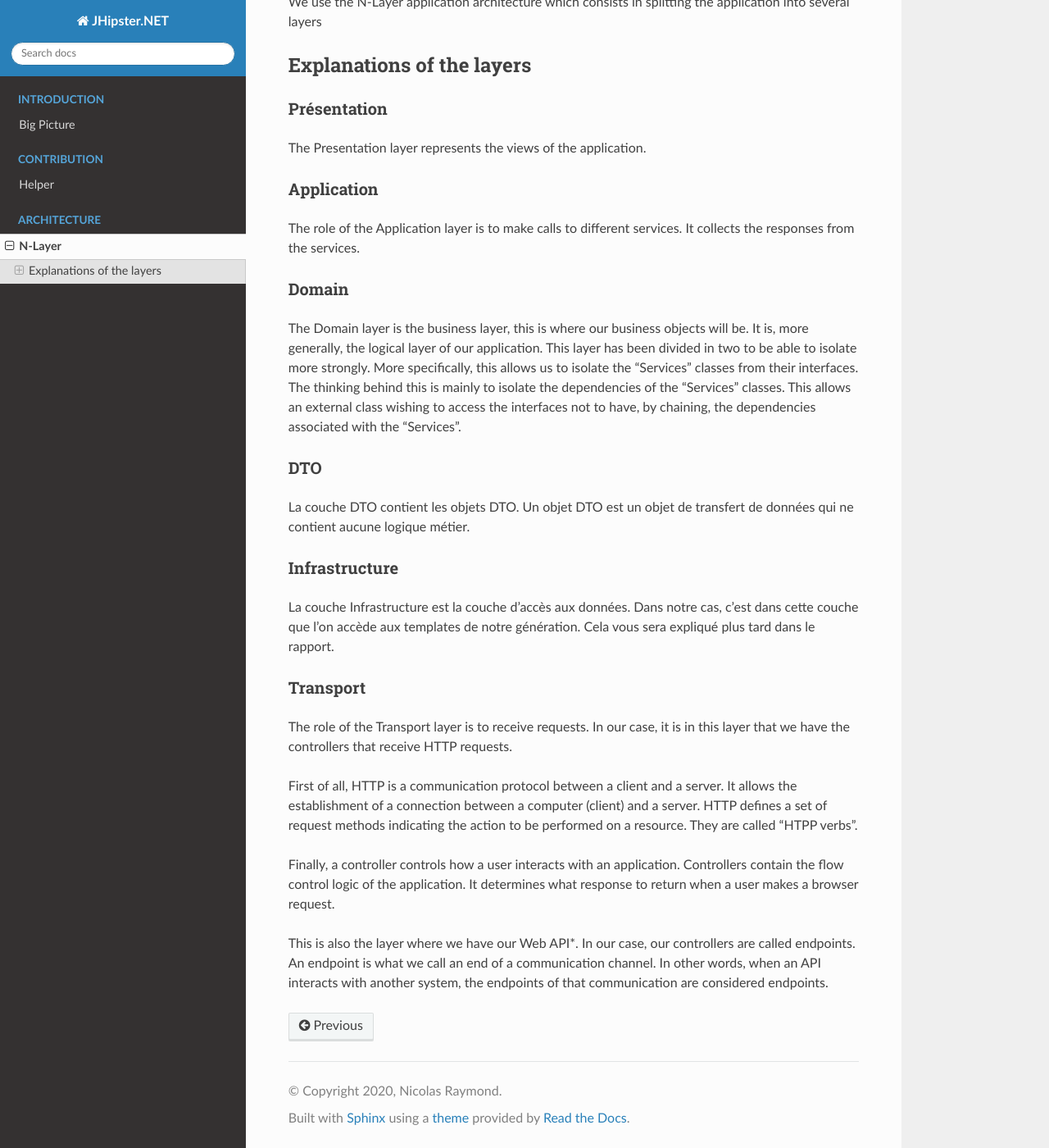
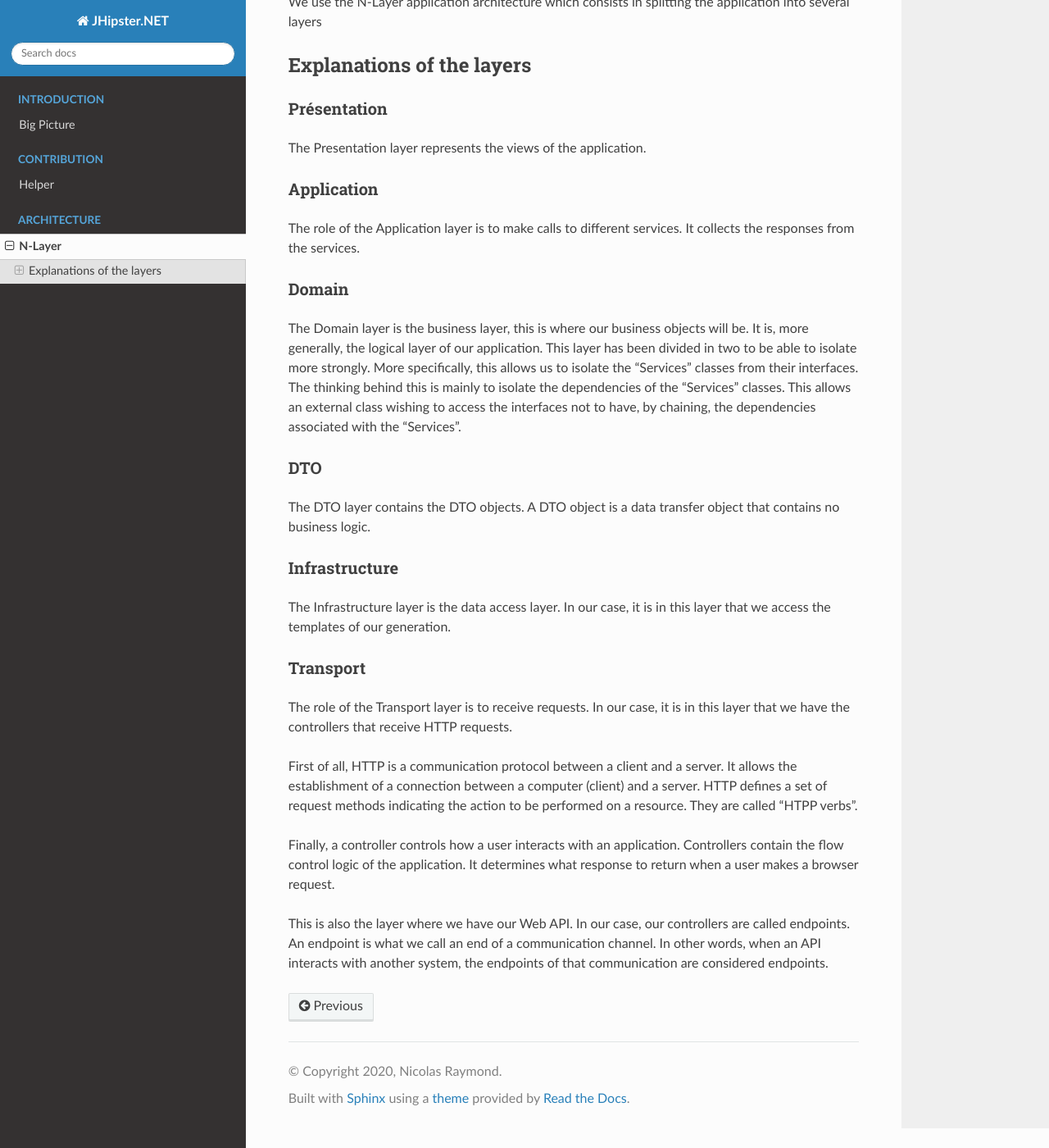
Before and after one commit to jhipster/jhipster-dotnet, a Sphinx documentation site: the page built from docs/Architecture/n-layer.md, in a window 1280 px wide and 1400 px high, scrolled down 169 px. Shown: the whole window at 82% size. Built offline with Sphinx 7.4.7 and the Read the Docs theme 2.0.0, drawn with Linux system fonts in a browser that asks for light colours.

Commit message:
Correction documentations (#31)

```diff
--- a/docs/Architecture/n-layer.md
+++ b/docs/Architecture/n-layer.md
@@ -14,10 +14,10 @@ The role of the Application layer is to make calls to different services. It col
 The Domain layer is the business layer, this is where our business objects will be. It is, more generally, the logical layer of our application. This layer has been divided in two to be able to isolate more strongly. More specifically, this allows us to isolate the "Services" classes from their interfaces. The thinking behind this is mainly to isolate the dependencies of the "Services" classes. This allows an external class wishing to access the interfaces not to have, by chaining, the dependencies associated with the "Services".
 
 ### DTO
-La couche DTO contient les objets DTO. Un objet DTO est un objet de transfert de données qui ne contient aucune logique métier.
+The DTO layer contains the DTO objects. A DTO object is a data transfer object that contains no business logic.
 
 ### Infrastructure
-La couche Infrastructure est la couche d’accès aux données. Dans notre cas, c’est dans cette couche que l’on accède aux templates de notre génération. Cela vous sera expliqué plus tard dans le rapport.
+The Infrastructure layer is the data access layer. In our case, it is in this layer that we access the templates of our generation.
 
 ### Transport
 The role of the Transport layer is to receive requests. In our case, it is in this layer that we have the controllers that receive HTTP requests.
@@ -26,4 +26,4 @@ First of all, HTTP is a communication protocol between a client and a server. It
 
 Finally, a controller controls how a user interacts with an application. Controllers contain the flow control logic of the application. It determines what response to return when a user makes a browser request.
 
-This is also the layer where we have our Web API*. In our case, our controllers are called endpoints. An endpoint is what we call an end of a communication channel. In other words, when an API interacts with another system, the endpoints of that communication are considered endpoints.
+This is also the layer where we have our Web API. In our case, our controllers are called endpoints. An endpoint is what we call an end of a communication channel. In other words, when an API interacts with another system, the endpoints of that communication are considered endpoints.
```
